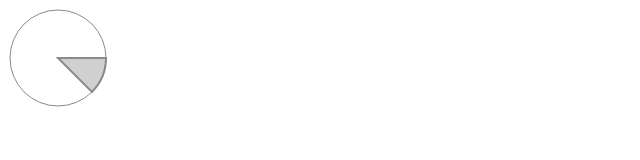
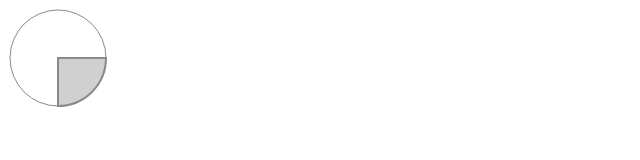
Before and after one commit to thomasneirynck/ArcInput, a plain HTML site: page index.html in a window 1280 px wide. Shown: the whole page, without its empty margins (0-640 px from the left). Drawn offline with Linux system fonts and the light colour scheme.

Commit message:
change default

```diff
--- a/index.html
+++ b/index.html
@@ -16,11 +16,8 @@
 <script>
 
     var arcInput = new window.ArcInput("container", {
-        minDegrees: -90,
-        maxDegrees: 120
+
     });
-    arcInput.setMinDegrees(0);
-    arcInput.setMaxDegrees(45);
 
     var inputHandle = arcInput.on("input", function(anArcInput){
         document.getElementById("result").innerHTML = "On input:  " + anArcInput.getMinDegrees() + "," + anArcInput.getMaxDegrees();
--- a/index.js
+++ b/index.js
@@ -19,10 +19,7 @@
   function ArcInput(container, options) {
 
     var containerNode = typeof container === "string" ? document.getElementById(container) : container;
-    this._listeners = {
-      input: [],
-      change: []
-    };
+    this._listeners = {input: [], change: []};
 
     this._context = document.createElement("canvas").getContext("2d");
     this._context.canvas.style.position = "relative";
@@ -41,8 +38,8 @@
     this._toMaxY = 0;
 
     options = options || {};
-    this._minDomainRadians = ((typeof options.minDegrees === "number") ? options.minDegrees : -90) * Math.PI / 180;
-    this._maxDomainRadians = ((typeof options.maxDegrees === "number") ? options.maxDegrees : 90) * Math.PI / 180;
+    this._minDomainRadians = ((typeof options.minDegrees === "number") ? options.minDegrees : -180) * Math.PI / 180;
+    this._maxDomainRadians = ((typeof options.maxDegrees === "number") ? options.maxDegrees : 180) * Math.PI / 180;
     this._circleStrokeStyle = options.circleStrokeStyle || "rgb(139,137,137)";
     this._circleLineWidth = options.circleLineWidth || 1;
     this._circleFillStyle = options.circleFillStyle || "rgba(255,255,255,0)";
```
